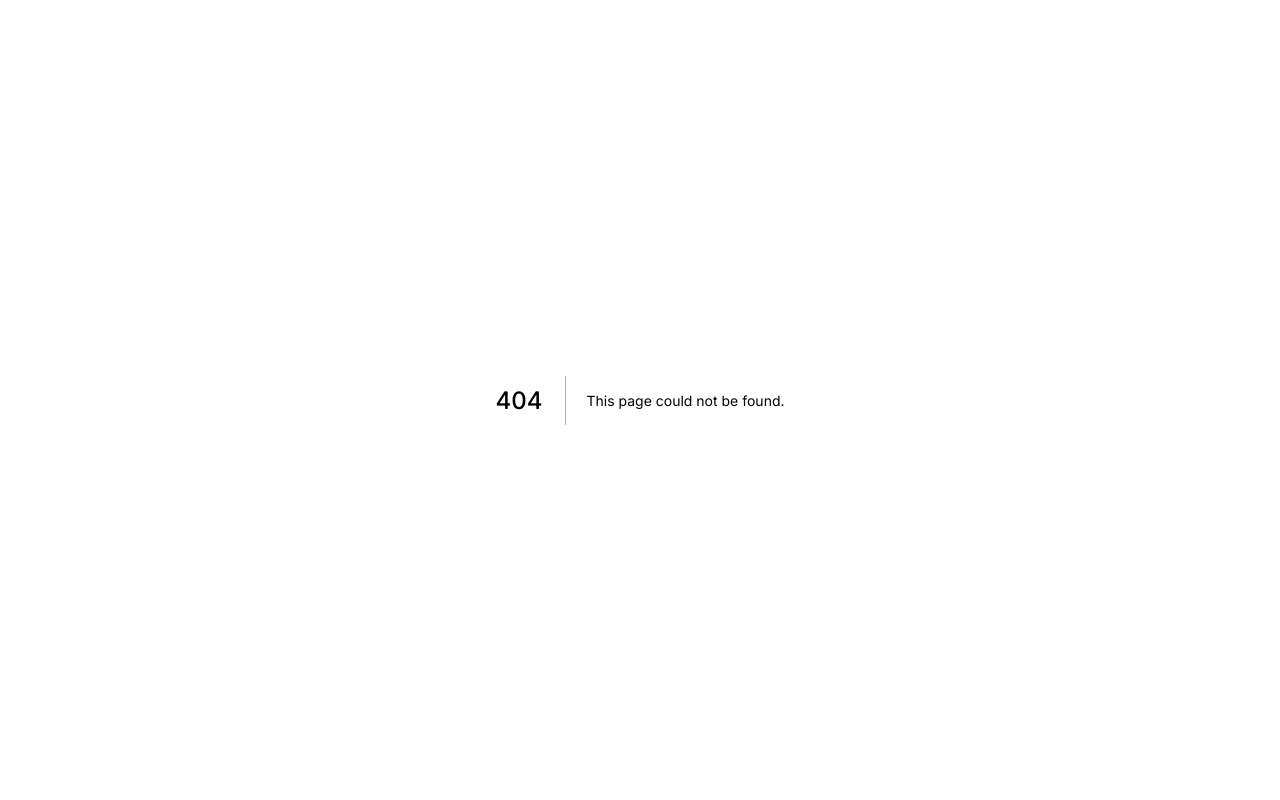
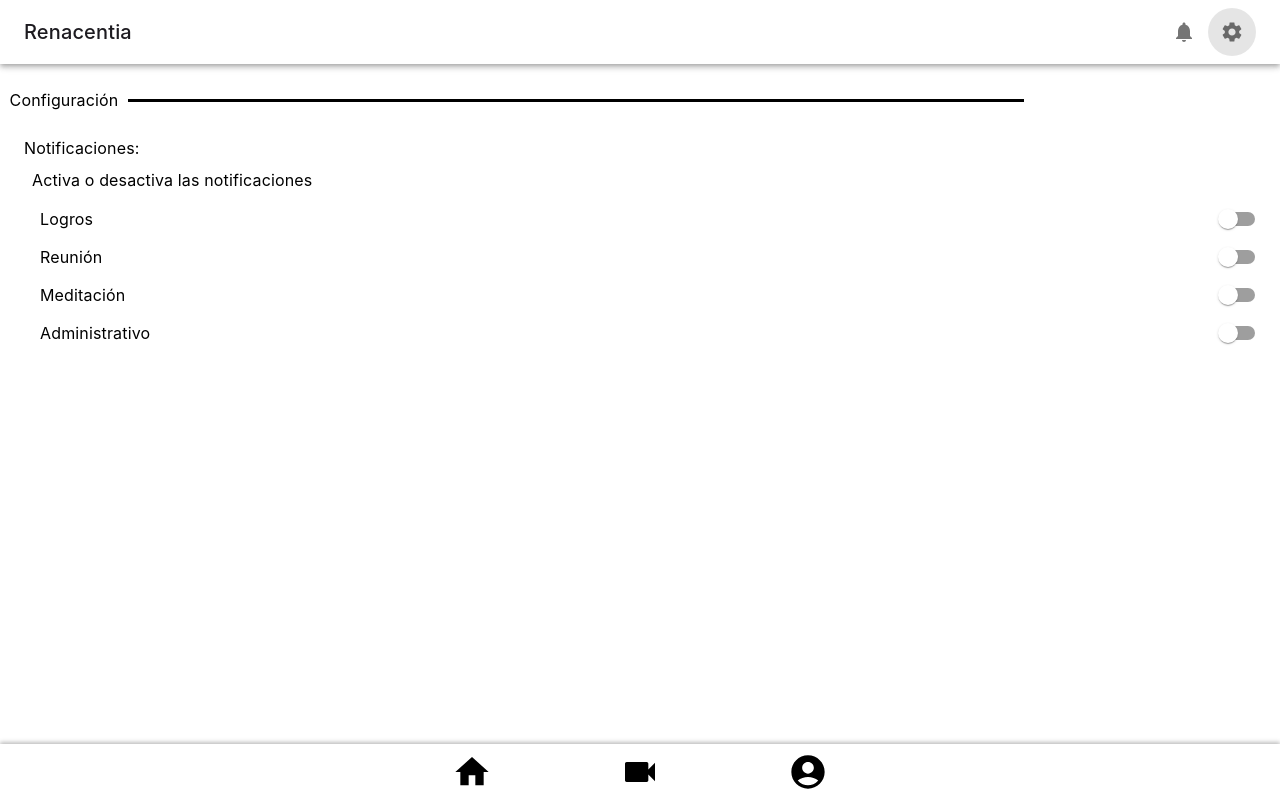
Before and after one commit to GATLA-Meditations/GATLA-Frontend, a Next.js app: page /settings in a window 1280 px wide. Before the commit this address had no page. Built offline with nearby package versions, Linux system fonts and the light colour scheme.

Commit message:
feat: settings page

```diff
--- a/src/components/NavBar/index.tsx
+++ b/src/components/NavBar/index.tsx
@@ -16,6 +16,9 @@ const NavBar = ({ value }: NavBarProps) => {
             style={{
                 backgroundColor: 'var(--bg-color)',
                 boxShadow: '0px -2px 4px rgba(0, 0, 0, 0.25)',
+                position: 'fixed',
+                bottom: 0,
+                width: '100%',
             }}
             value={val}
             onChange={(event, newValue) => {
--- a/src/components/Settings/index.tsx
+++ b/src/components/Settings/index.tsx
@@ -1,7 +1,7 @@
 import IconButton from '@mui/material/IconButton';
 import SettingsIcon from '@mui/icons-material/Settings';
 
-const Settings = () => {
+const SettingsButton = () => {
     return (
         <>
             <IconButton size="large" aria-label="settings">
@@ -11,4 +11,4 @@ const Settings = () => {
     );
 };
 
-export default Settings;
+export default SettingsButton;
--- a/src/components/TopBar/index.tsx
+++ b/src/components/TopBar/index.tsx
@@ -3,17 +3,24 @@ import Box from '@mui/material/Box';
 import Toolbar from '@mui/material/Toolbar';
 import Typography from '@mui/material/Typography';
 import Notifications from '../Notifications';
-import Settings from '../Settings';
+import { useState } from 'react';
+import SettingsButton from '../Settings';
+import { posix } from 'path';
 
 interface TopBarProps {
     amtNotifications: number;
+    selected: string;
 }
 
-const TopBar = ({ amtNotifications }: TopBarProps) => {
+const TopBar = ({ amtNotifications, selected }: TopBarProps) => {
+    const [selectedOption, setSelectedOption] = useState(selected);
+
     return (
         <Box
             sx={{ flexGrow: 1 }}
-            style={{ backgroundColor: 'var(--bg-color)' }}
+            style={{
+                backgroundColor: 'var(--bg-color)',
+            }}
         >
             <AppBar
                 position="static"
@@ -29,11 +36,27 @@ const TopBar = ({ amtNotifications }: TopBarProps) => {
                         Renacentia
                     </Typography>
                     <Box sx={{ flexGrow: 1 }} />
-                    <Box>
+                    <Box
+                        sx={{
+                            bgcolor:
+                                selectedOption === 'notifications'
+                                    ? 'rgba(0, 0, 0, 0.1)'
+                                    : 'transparent',
+                            borderRadius: '100%',
+                        }}
+                    >
                         <Notifications amtNotifications={amtNotifications} />
                     </Box>
-                    <Box>
-                        <Settings />
+                    <Box
+                        sx={{
+                            bgcolor:
+                                selectedOption === 'settings'
+                                    ? 'rgba(0, 0, 0, 0.1)'
+                                    : 'transparent',
+                            borderRadius: '100%',
+                        }}
+                    >
+                        <SettingsButton />
                     </Box>
                 </Toolbar>
             </AppBar>
--- /dev/null
+++ b/src/pages/settings/index.tsx
@@ -0,0 +1,114 @@
+import NavBar from '@/components/NavBar';
+import TopBar from '@/components/TopBar';
+import {
+    Box,
+    Divider,
+    FormControl,
+    FormControlLabel,
+    FormGroup,
+    Switch,
+    Typography,
+} from '@mui/material';
+import React from 'react';
+import './style.css';
+
+const Settings = () => {
+    return (
+        <Box display={'flex'} flexDirection={'column'} height={'100%'}>
+            <Box marginBottom={'3vh'}>
+                <TopBar amtNotifications={0} selected="settings"></TopBar>
+            </Box>
+            <Box display={'flex'} flexDirection={'column'}>
+                <Divider
+                    textAlign="left"
+                    sx={{
+                        '&.MuiDivider-root::before': {
+                            width: 0,
+                        },
+                        '&.MuiDivider-root::after': {
+                            width: '70%',
+                            borderTop: 'solid',
+                        },
+                    }}
+                >
+                    <Typography className="h5 bold">Configuración</Typography>
+                </Divider>
+                <Box padding={'3vh'}>
+                    <Typography className="h6 bold">Notificaciones:</Typography>
+                    <Typography className="body1" padding={'1vh'}>
+                        Activa o desactiva las notificaciones
+                    </Typography>
+                    <Box
+                        display={'flex'}
+                        flexDirection={'column'}
+                        justifyContent={'space-evenly'}
+                    >
+                        <FormControl>
+                            <FormGroup>
+                                <FormControlLabel
+                                    label={
+                                        <Typography className="body1bold">
+                                            Logros
+                                        </Typography>
+                                    }
+                                    labelPlacement="start"
+                                    sx={{
+                                        display: 'flex',
+                                        justifyContent: 'space-between',
+                                    }}
+                                    control={
+                                        <Switch />
+                                    }
+                                />
+                                <FormControlLabel
+                                    label={
+                                        <Typography className="body1bold">
+                                            Reunión
+                                        </Typography>
+                                    }
+                                    labelPlacement="start"
+                                    sx={{
+                                        display: 'flex',
+                                        justifyContent: 'space-between',
+                                    }}
+                                    control={<Switch />}
+                                />
+                                <FormControlLabel
+                                    label={
+                                        <Typography className="body1bold">
+                                            Meditación
+                                        </Typography>
+                                    }
+                                    labelPlacement="start"
+                                    sx={{
+                                        display: 'flex',
+                                        justifyContent: 'space-between',
+                                    }}
+                                    control={<Switch />}
+                                />
+                                <FormControlLabel
+                                    label={
+                                        <Typography className="body1bold">
+                                            Administrativo
+                                        </Typography>
+                                    }
+                                    labelPlacement="start"
+                                    sx={{
+                                        display: 'flex',
+                                        justifyContent: 'space-between',
+                                    }}
+                                    control={<Switch />}
+                                />
+                            </FormGroup>
+                        </FormControl>
+                    </Box>
+                </Box>
+            </Box>
+            <Box display={'flex'} flexDirection={'column'}>
+                <NavBar value={-1}></NavBar>
+            </Box>
+        </Box>
+    );
+};
+
+export default Settings;
--- /dev/null
+++ b/src/pages/settings/style.css
@@ -0,0 +1,85 @@
+* {
+    font-family: Inter, sans-serif !important;
+    margin: 0;
+}
+
+.h1 {
+    font-size: 56px;
+    font-weight: 400;
+}
+
+.h2 {
+    font-size: 38px;
+    font-weight: 400;
+}
+
+.h3 {
+    font-size: 32px;
+    font-weight: 400;
+}
+
+.h4 {
+    font-size: 28px;
+    font-weight: 400;
+}
+
+.h5 {
+    font-size: 24px;
+    font-weight: 500;
+}
+
+.h6 {
+    font-size: 18px;
+    font-weight: 400;
+}
+
+.body1 {
+    font-size: 16px;
+}
+
+.body1bold {
+    font-size: 16px;
+    font-weight: 600;
+}
+
+.body2 {
+    font-size: 14px;
+}
+
+.body2bold {
+    font-size: 14px;
+    font-weight: 600;
+}
+
+.body3 {
+    font-size: 12px;
+}
+
+.body3bold {
+    font-size: 12px;
+    font-weight: 600;
+}
+
+.body4 {
+    font-size: 10px;
+}
+
+.body4bold {
+    font-size: 10px;
+    font-weight: 600;
+}
+
+.bold {
+    font-weight: 700;
+}
+
+.primary {
+    --primary-base: #6964e9;
+    --primary-100: #e8e7fc;
+    --primary-200: #bdbcf6;
+    --primary-300: #9390f0;
+    --primary-400: #6964e9;
+    --primary-500: #3e34dc;
+    --primary-600: #221a93;
+    --primary-700: #0c0849;
+}
```
